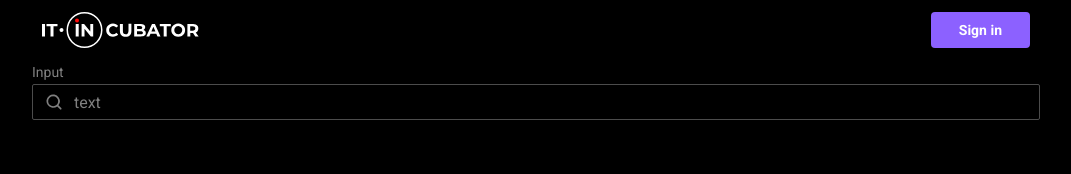
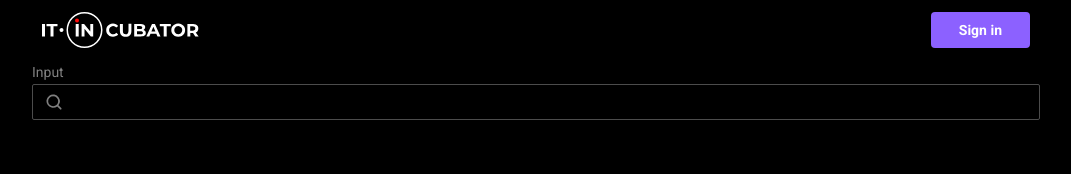
Before and after one commit to Reni101/cards-application, a React (Vite) app: page / in a window 1280 px wide. Shown: the top 174 px of the page, without its empty margins (104-1175 px from the left). Built offline with nearby package versions, Linux system fonts and the light colour scheme.

Commit message:
fix: test id label and input

```diff
--- a/src/components/ui/text-field/text-field.tsx
+++ b/src/components/ui/text-field/text-field.tsx
@@ -1,4 +1,4 @@
-import { ChangeEvent, FC, useState } from 'react'
+import { ChangeEvent, ComponentProps, FC, useState } from 'react'
 
 import ClearText from '../../../assets/icons/clearText.tsx'
 import Search from '../../../assets/icons/search.tsx'
@@ -15,10 +15,10 @@ type TextFieldPropsType = {
   onSetValue?: (value: string) => void
   disabled?: boolean
   errorMessage?: string
-}
+} & ComponentProps<'input'>
 
 export const TextField: FC<TextFieldPropsType> = props => {
-  const { type = 'text', label, value, onSetValue, disabled, errorMessage } = props
+  const { type = 'text', label, value, onSetValue, disabled, placeholder, errorMessage } = props
 
   const [isShowPass, setIsShowPass] = useState(false)
 
@@ -55,7 +55,7 @@ export const TextField: FC<TextFieldPropsType> = props => {
   return (
     <div className={s.wrapper}>
       {label && (
-        <label htmlFor="1" className={s.label}>
+        <label htmlFor="z1" className={s.label}>
           {label}
         </label>
       )}
@@ -64,9 +64,9 @@ export const TextField: FC<TextFieldPropsType> = props => {
           className={`${isSearch ? s.input + ' ' + s.isSearchIcon : s.input} ${
             errorMessage! ? s.input + ' ' + s.error : ''
           }`}
-          id="1"
+          id="z1"
           type={isPass && isShowPass ? 'text' : type}
-          placeholder="text"
+          placeholder={placeholder}
           value={value}
           onChange={onChangeHandler}
           disabled={disabled}
```
